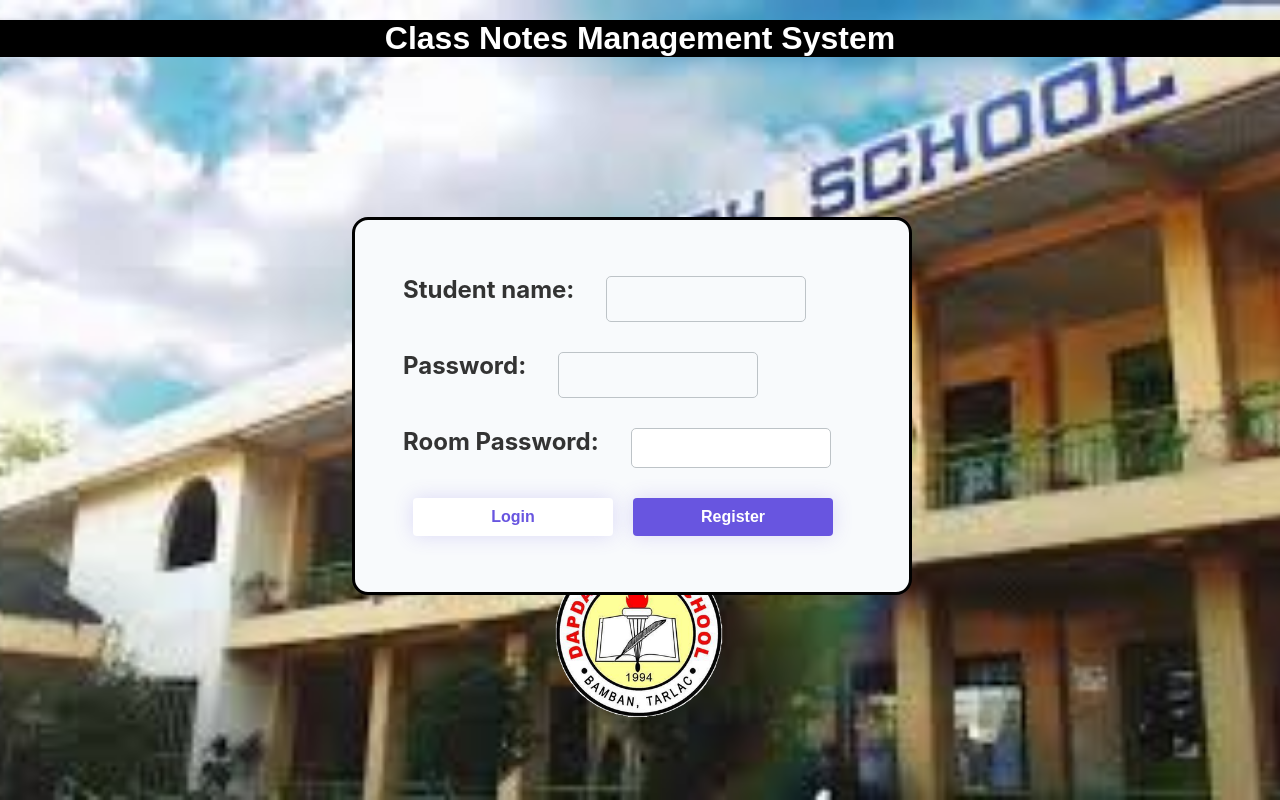
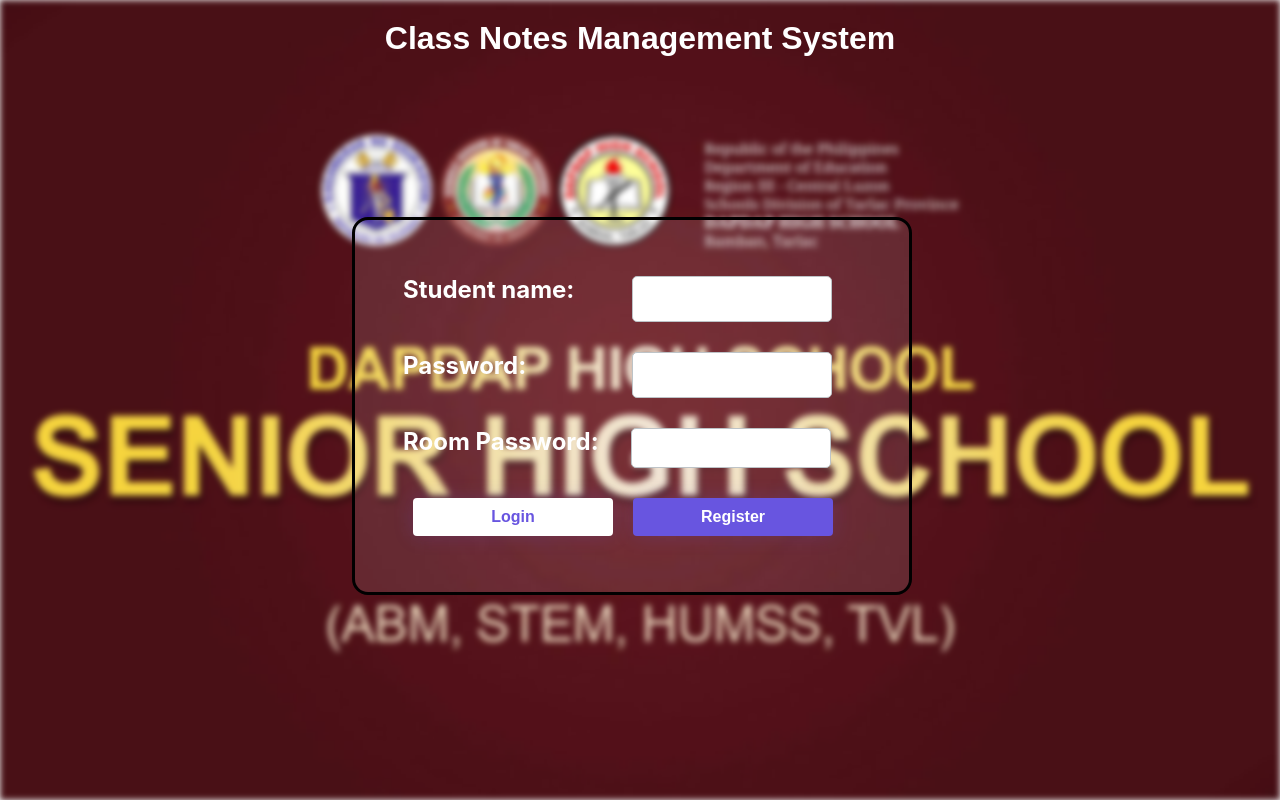
Before and after one commit to TimbakTwo/Notes-management-system, a plain HTML site: page index.html in a window 1280 px wide. Drawn offline with Linux system fonts and the light colour scheme.

Commit message:
Update index.html

```diff
--- a/index.html
+++ b/index.html
@@ -10,27 +10,27 @@
 </head>
 
 <body>
-	<div class="background-image" style="background-image: url('dhs senior background one.jfif');"></div>
+	<div class="background-image" style="background-image: url('background system.jpg'); filter: blur(3px)"></div>
 
 	<center>
-    <h1 class="cnmsHeader">Class Notes Management System</h1>
+    <h1 class="cnmsHeader" style="background: none">Class Notes Management System</h1>
     </center>
 
 
     <div id="authForm" style="height: 40px; width: 0px; padding: 0">
 
 
-    <form id="loginForm">
+    <form id="loginForm" style=" background-color: rgba(255, 255, 255, 0.1);">
         <div class="input-group" style="display: flex; gap: 2rem">
-            <label for="username">Student name:</label>
-            <input type="text" id="username" required>
+            <label for="username" style="color: white; width: 12.3rem">Student name:</label>
+            <input type="text" style="background: white" id="username" required>
         </div>
         <div class="input-group" style="display: flex; gap: 2rem">
-            <label for="password">Password:</label>
-            <input type="password" id="password" required>
+            <label for="password" style="color: white; width: 12.3rem">Password:</label>
+            <input type="password" style="background: white" id="password" required>
         </div>
 		<div class="input-group" style="display: flex; gap: 2rem">
-            <label for="roomPassword">Room Password:</label>
+            <label for="roomPassword" style="color: white">Room Password:</label>
             <input type="password" id="roomPassword">
         </div>
         <div class="button-group">
@@ -42,7 +42,7 @@
 
 	<br><br><br><br><br><br><br><br><br><br><br><br><br>
 	<br><br><br><br><br><br><br><br><br><br><br>
-	<center><img src="dhs logo.png" id="dhsLogo"></center>
+	<center><img src="dhs logo.png" id="dhsLogo" style="opacity: 0"></center>
 
 
     <div id="container">
```
